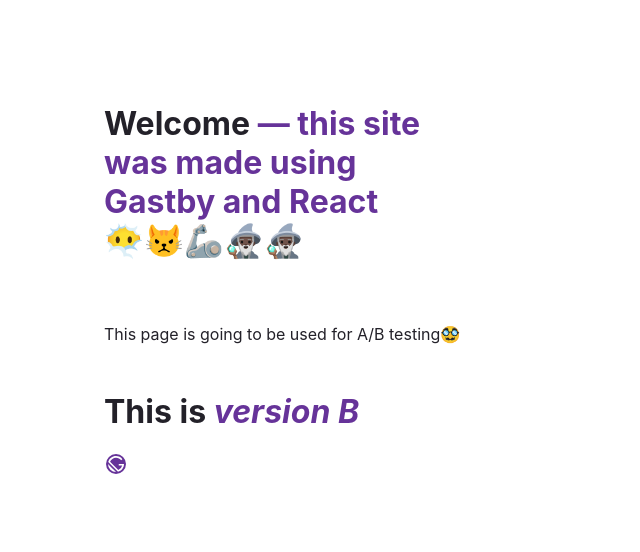
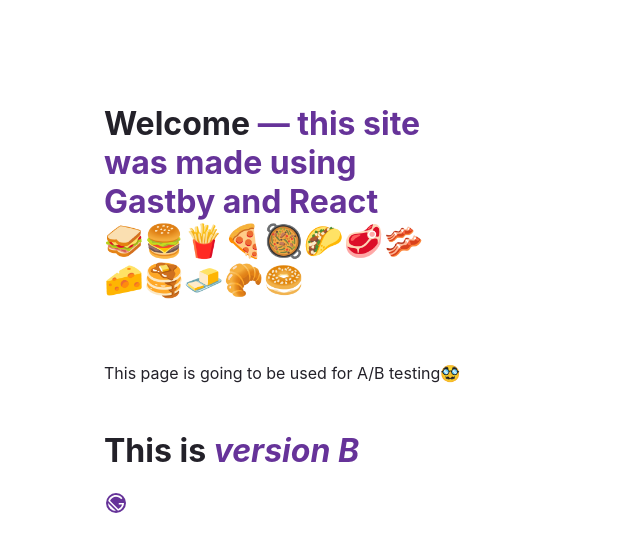
Before and after one commit to Jjanzen27/gatsby-ab-test, a Gatsby site: page / in a window 1280 px wide. Shown: the whole page, without its empty margins (0-640 px from the left). Built offline with nearby package versions, Linux system fonts and the light colour scheme; Gatsby itself is replaced by a stand-in of ours.

Commit message:
new versionB

```diff
--- a/src/pages/index.js
+++ b/src/pages/index.js
@@ -27,7 +27,7 @@
         Welcome
         <span style={headingAccentStyles}> — this site was made using Gastby and React </span>
         <span role="img" aria-label="Party popper emojis">
-          😶‍🌫️😾🦾🧙🏿‍♂️🧙🏿‍♂️
+          🥪🍔🍟🍕🥘🌮🥩🥓🧀🥞🧈🥐🥯
         </span>
       </h1>
       <p style={paragraphStyles}>
```
